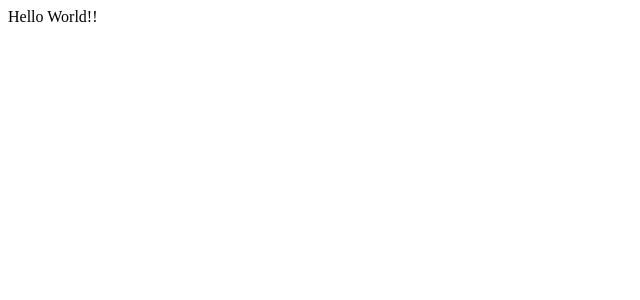
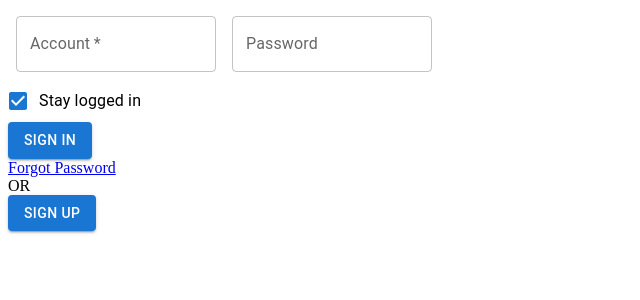
Before and after one commit to Latumi1192/pet_betreuung, a Next.js app: page / in a window 1280 px wide. Shown: the top 300 px of the page, without its empty margins (0-640 px from the left). Built offline with nearby package versions, Linux system fonts and the light colour scheme.

Commit message:
UI Implement without functions

```diff
--- /dev/null
+++ b/pages/Components/FormPropsTextFields.tsx
@@ -0,0 +1,48 @@
+import * as React from 'react';
+import Box from '@mui/material/Box';
+import TextField from '@mui/material/TextField';
+import Button from '@mui/material/Button';
+import { FormControlLabel, Checkbox } from '@mui/material';
+
+export default function FormPropsTextFields() {
+  return (
+    <Box
+      component="form"
+      sx={{
+        '& .MuiTextField-root': { m: 1, width: '25ch' },
+      }}
+      noValidate
+      autoComplete="off"
+    >
+      <div>
+        <TextField
+          required
+          id="outlined-required"
+          label="Account"
+          placeholder='Enter your Account'
+        />
+        <TextField
+          id="outlined-password-input"
+          label="Password"
+          type="password"
+          placeholder='Enter your Password'
+        />
+      </div>
+      <FormControlLabel control={<Checkbox defaultChecked />} label="Stay logged in" />
+      <div>
+      <Button variant="contained" onClick={() => {alert('clicked');}}>
+          Sign In
+      </Button>
+      </div>
+      <a href="/password_recover"><div>
+        Forgot Password
+      </div></a>
+        OR
+      <div>
+      <Button variant="contained" onClick={() => {alert('clicked');}}>
+          Sign Up
+      </Button>
+      </div>
+    </Box>
+  );
+}
--- a/pages/index.tsx
+++ b/pages/index.tsx
@@ -1,11 +1,9 @@
-import type { NextPage } from 'next'
-import Head from 'next/head'
-import Image from 'next/image'
-import styles from '../styles/Home.module.css'
+import FormPropsTextFields from "./Components/FormPropsTextFields"
 
 const Home = () => {
   return (
-    <div>Hello World!!</div>  )
+    <FormPropsTextFields/>
+    )
 }
 
 export default Home
```
